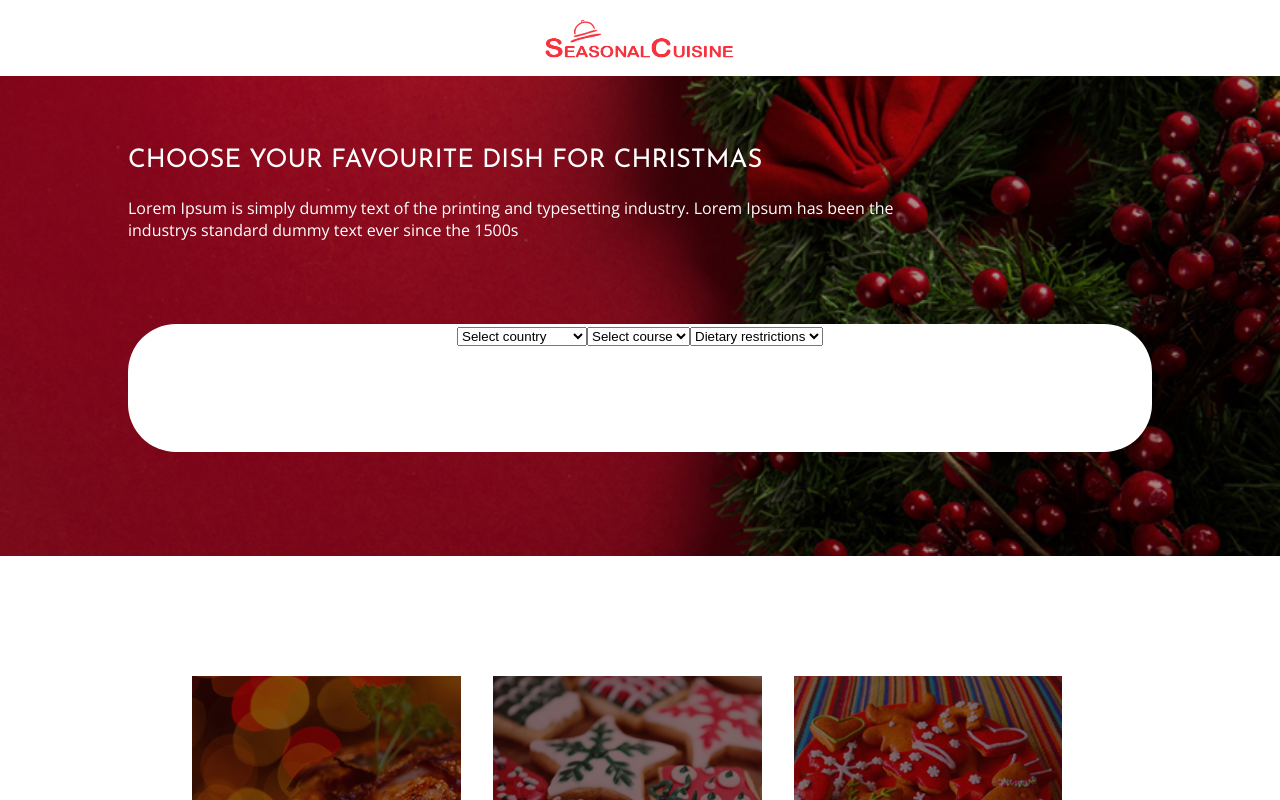
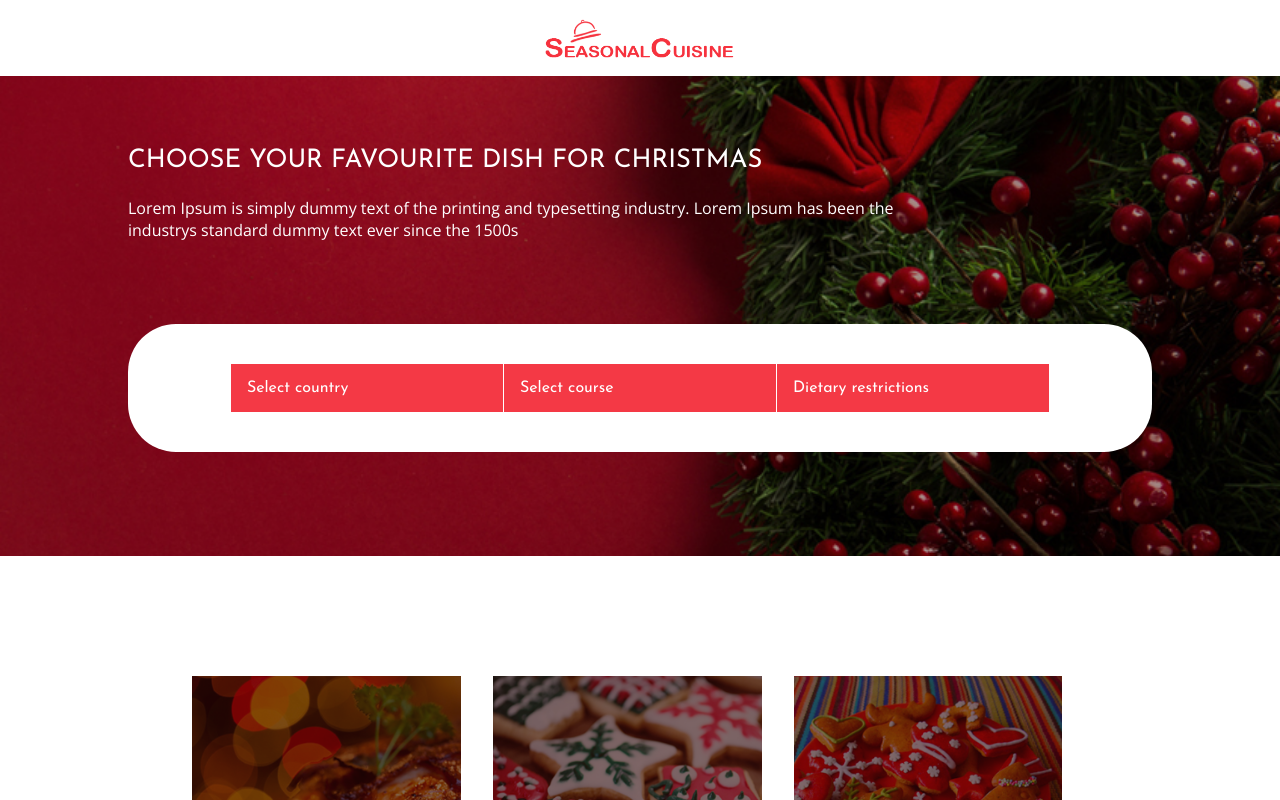
Before and after one commit to mooneyd12/seasonal-cuisine, a React (Create React App) app: page / in a window 1280 px wide. Shown: the top 800 px of the page. Built offline with nearby package versions, Linux system fonts and the light colour scheme.

Commit message:
Style dropdown main buttons (#38)
* correct indentation

* style the main buttons of the dropdown

* centered the main buttons

```diff
--- a/src/Components/Home/Dropdown/DropdownPlaceholder.css
+++ b/src/Components/Home/Dropdown/DropdownPlaceholder.css
@@ -8,13 +8,29 @@
   height: 20rem;
   border-radius: 6rem;
   box-shadow: 2px 2px 11px 0px #888888;
-  text-align: center;
+  display: flex;
+  justify-content: center;
+  align-items: center;
+}
+.filter {
+  width: 80%;
+  display: flex;
+  flex-direction: column;
 }
 select {
-  flex-wrap: wrap;
-  margin: auto;
+  appearance: none;
 }
-
+.options {
+  background: #f43945;
+  color: white;
+  font-family: 'Josefin Sans';
+  font-size: 1rem;
+  padding: 1rem;
+  margin: .5px;
+  border-radius: 0;
+  border: none;
+  outline: none;
+}
 @media (min-width: 768px) {
   .dropdown-placeholder {
     top: 65%;
@@ -24,4 +40,14 @@ select {
     border-radius: 3rem;
     box-shadow: none;
   }
+  .filter {
+    flex-direction: row;
+  }
+  .options {
+    flex: 1;
+  }
+  select {
+    background:none\9;
+    padding: 5px\9;
 }
+}
--- a/src/Components/Home/Dropdown/DropdownPlaceholder.js
+++ b/src/Components/Home/Dropdown/DropdownPlaceholder.js
@@ -31,8 +31,8 @@ export default class DropdownPlaceholder extends React.Component {
           </select>
           <select name="course" className="options" defaultValue="">
             <option value="">Select course</option>
-            <option value="main">main</option>
-            <option value="dessert">dessert</option>
+            <option value="main">Main</option>
+            <option value="dessert">Dessert</option>
           </select>
           <select name="dietaryrestrictions" className="options" defaultValue="">
             <option value="">Dietary restrictions</option>
--- a/src/Components/Home/Home.js
+++ b/src/Components/Home/Home.js
@@ -36,9 +36,8 @@ class Home extends Component {
         <div className="background">
           <div className="flex-grid">
             {this.state.list.map((recipe, index) => (
-            <div>
+              <div key={index}>
                 <Recipe
-              key={index}
                   id2={recipe.id}
                   title2={recipe.title}
                   country2={recipe.country}
@@ -47,11 +46,7 @@ class Home extends Component {
               </div>
             ))}
             {this.state.currentCount !== this.state.total ? (
-            <div
-              id="content-end"
-              onClick={e => this.forceLoadOnScroll()}
-            >
-            </div>
+              <div id="content-end" onClick={e => this.forceLoadOnScroll()} />
             ) : null}
           </div>
         </div>
```
Lines whose indentation alone changed are shown as unchanged.
